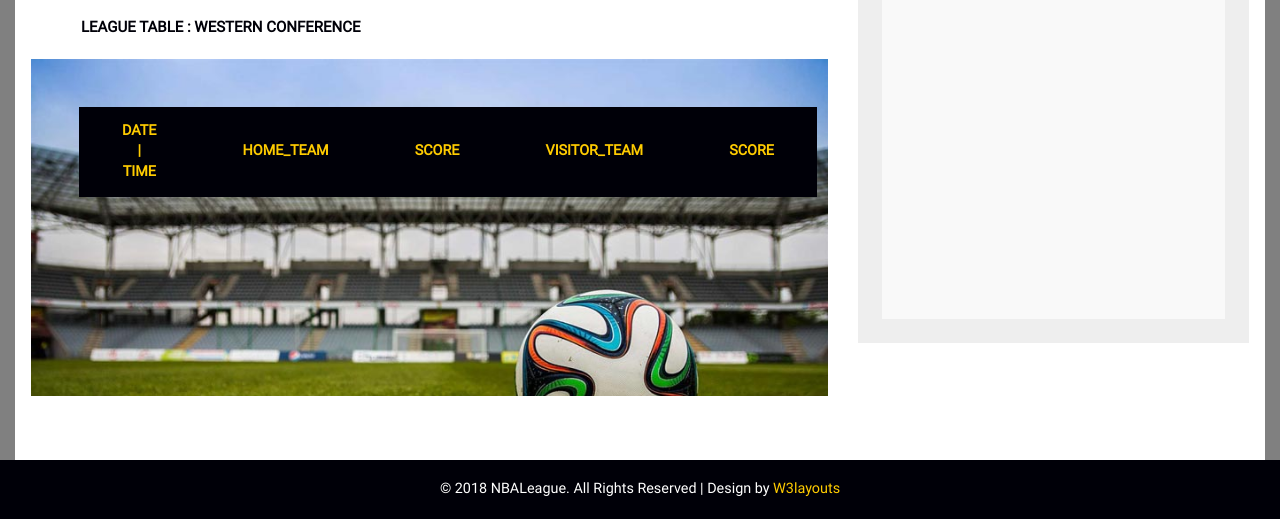
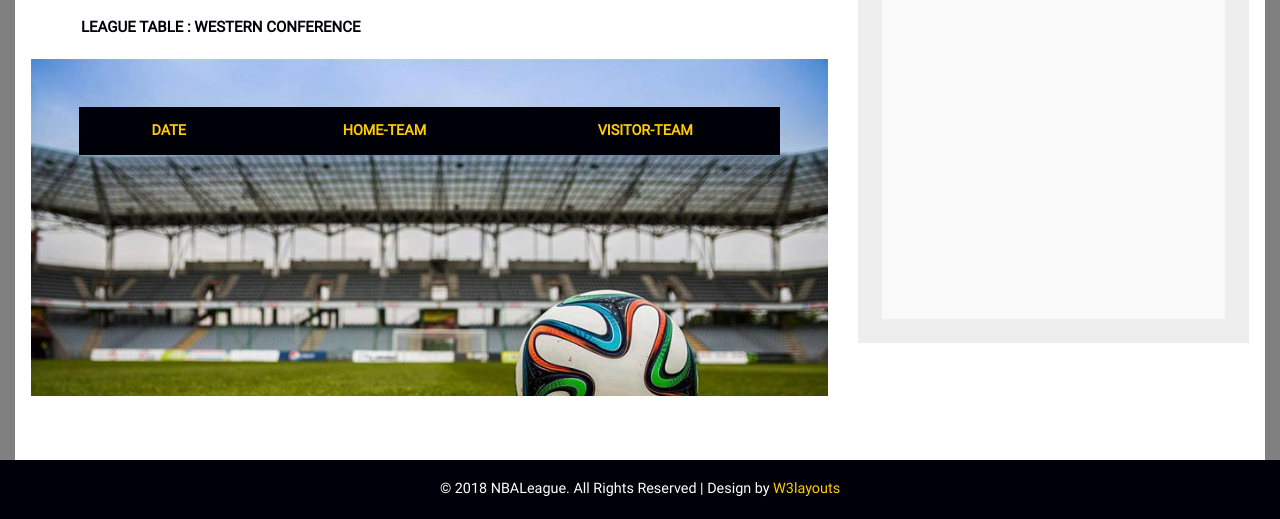
Before and after one commit to ryanshim/nbaTwitSent, a website: page app/views/index.html in a window 1280 px wide. Shown: the part 795-1314 px from the top of the page. Drawn offline with Linux system fonts and the light colour scheme; files that its build step writes are made by us from their sources; no server answers; files whose address does not match are found by name.

Commit message:
some changes

```diff
--- a/app/static/js/main.js
+++ b/app/static/js/main.js
@@ -67,11 +67,9 @@
 				$(tbody).empty();
                 for (var i = 0; i < responseJSON.length; i++) {
                     tr = $('<tr/>');
-            		tr.append("<td>" + responseJSON[i].date + "|" + responseJSON[i].time + "</td>");
+            		tr.append("<td>" + responseJSON[i].date + "</td>");
             		tr.append("<td>" + responseJSON[i].h_team + "</td>");
-                    tr.append("<td>" + responseJSON[i].h_score + "</td>");
                     tr.append("<td>" + responseJSON[i].v_team + "</td>");
-					tr.append("<td>" + responseJSON[i].v_score + "</td>");
             		var s = document.getElementById(schName);
             		$(s).append(tr);
                 }
--- a/app/views/index.html
+++ b/app/views/index.html
@@ -365,11 +365,9 @@
                                        <table>
                                           <thead>
                                              <tr>
-                                                <th>Date | Time</th>
-                                                <th>Home_Team</th>
-                                                <th>Score</th>
-                                                <th>Visitor_Team</th>
-                                                <th>Score</th>
+                                                <th>Date</th>
+                                                <th>Home-Team</th>
+                                                <th>Visitor-Team</th>
                                              </tr>
                                           </thead>
                                           <tbody id="tab-1">
```
